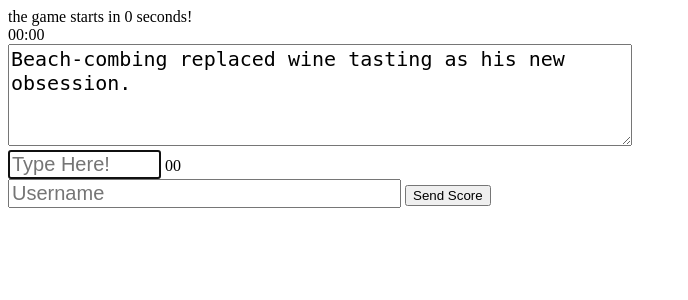
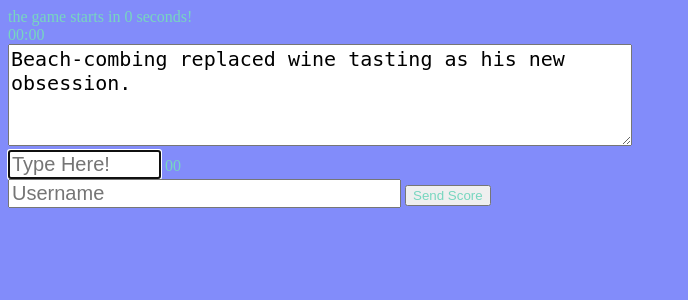
Before and after one commit to AlonArkush/Work, a Flask app: page /add7 in a window 1280 px wide. Shown: the top 300 px of the page, without its empty margins (0-688 px from the left). Run offline with Flask 2, Linux system fonts and the light colour scheme; data comes from the database, SQL or seed files in the repository; some libraries are stand-ins or nearby versions.

Commit message:
Version from 2.5

```diff
--- a/FlaskWebProject/templates/add7.html
+++ b/FlaskWebProject/templates/add7.html
@@ -8,6 +8,8 @@
     <script src="https://cdnjs.cloudflare.com/ajax/libs/socket.io/1.7.3/socket.io.min.js"></script>
 
     <script type="text/javascript">
+
+
 
     var totalSeconds = 0;
 
@@ -26,6 +28,17 @@
         }
         else {
             return valString;
+        }
+    }
+
+    function colorback(){
+        var today = new Date();
+        var time = today.getHours();
+        if(time > 8 && time < 18){
+            document.body.style.background = "#828cfa";
+        }
+        else{
+            document.body.style.background = "#1c0938";
         }
     }
 
@@ -57,6 +70,7 @@
         var fiveSeconds = 5,
         display = document.querySelector('#time');
         startTimer(fiveSeconds, display);
+        colorback();
     };
 
       var socket = io.connect('http://' + document.domain + ':' + location.port);
@@ -110,16 +124,16 @@
   </head>
   <body>
 
-  <div>the game starts in <span id="time">5</span> seconds!</div>
-  <label id="minutes">00</label>:<label id="seconds">00</label>
+  <div style="color:#77d6bf;">the game starts in <span id="time">5</span> seconds!</div>
+  <label style="color:#77d6bf;" id="minutes">00</label ><label style="color:#77d6bf;">:</label><label style="color:#77d6bf;" id="seconds">00</label>
   <br>
   <textarea id="alon" rows="4" cols="50" style="font-size:20px">{{ theText }}</textarea>
   <br>
   <input placeholder="Type Here!" id="yosi" name="yosi" type="text" size="10" value="{{ nmb1 }}" disabled="disabled" maxlength="40"
 style="font-size:20px">
-  <label id="wpm">00</label>
+  <label style="color:#77d6bf;" id="wpm">00</label>
   <br>
   <input id="username" placeholder="Username" id="username" type="text" size="30" style="font-size:20px">
-  <button onclick="sendData()" type="button">Send Score</button>
+  <button style="color:#77d6bf;" onclick="sendData()" type="button">Send Score</button>
   </body>
   </html>
--- a/FlaskWebProject/templates/index.html
+++ b/FlaskWebProject/templates/index.html
@@ -2,7 +2,7 @@
 <html>
 <head>
 	<meta charset="UTF-8">
-	<title style="color:#77d6bf;">TypeRacer</title>
+	<title>TypeRacer</title>
 </head>
 
 <style>
@@ -90,9 +90,9 @@
 
 <body>
 
-<h1 color="#77d6bf">TypeRacer</h1>
+<h1 style="color:#77d6bf;">TypeRacer</h1>
 <h1>
-<a href="{{ url_for('add7') }}" color="#77d6bf">Play Now!</a><br>
+<a href="{{ url_for('add7') }}" style="color:#77d6bf;">Play Now!</a><br>
 </h1>
 
 <h2 style="color:#77d6bf;">Recent Scores</h2>
```
